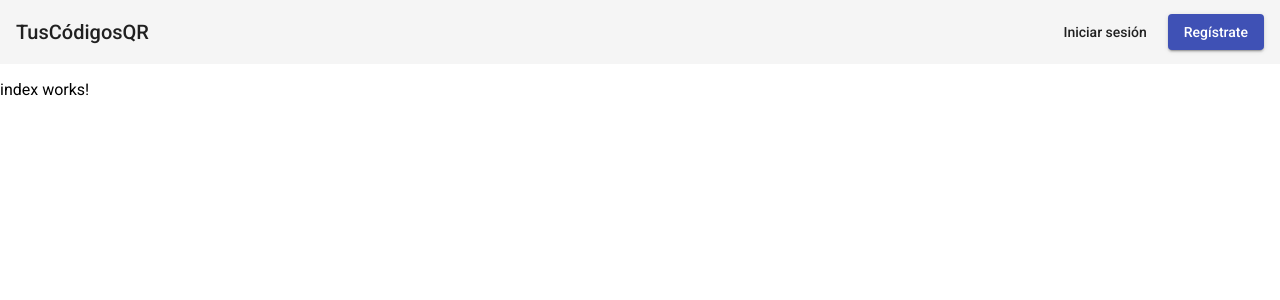
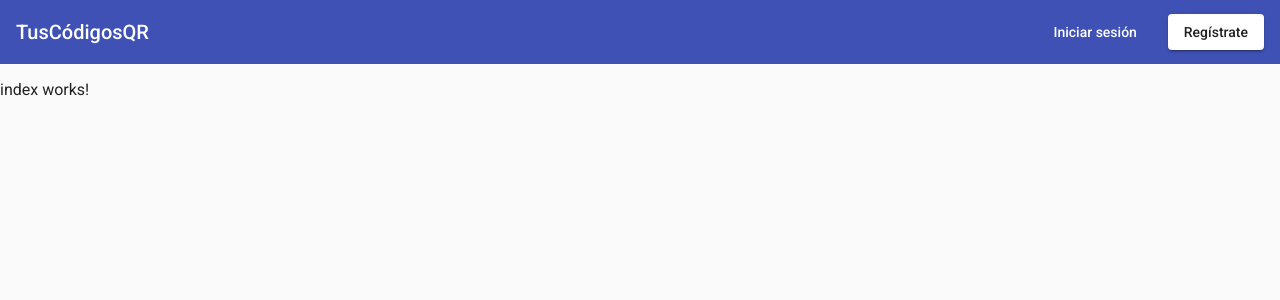
Before and after one commit to mesacarlos/QRServer-web, an Angular app: page / in a window 1280 px wide. Shown: the top 300 px of the page. Built offline with nearby package versions, Linux system fonts and the light colour scheme.

Commit message:
Navbar ready to start building content

```diff
--- a/angular.json
+++ b/angular.json
@@ -25,7 +25,8 @@
             ],
             "styles": [
               "./node_modules/@angular/material/prebuilt-themes/indigo-pink.css",
-              "src/styles.css"
+              "src/styles.css",
+			  "src/theme.scss"
             ],
             "scripts": []
           },
--- a/src/app/app.component.css
+++ b/src/app/app.component.css
@@ -0,0 +1,8 @@
+.nav-caption {
+    display: inline-block;
+    padding-left: 6px;
+}
+
+.middle-spacer {
+    flex: 1 1 auto;
+}
--- a/src/app/app.component.html
+++ b/src/app/app.component.html
@@ -1,3 +1,35 @@
-<app-navbar></app-navbar>
+<mat-sidenav-container fxFlexFill class="mainContainer">
+    <mat-sidenav color="primary" #sidenav mode="over" opened="false" fxHide.gt-sm="true">
+        <mat-nav-list>
+            <a mat-list-item routerLink="/" (click)="sidenav.toggle()">
+                <mat-icon>home</mat-icon> <span class="nav-caption">Inicio</span>
+            </a>
+            <a mat-list-item routerLink="/login" (click)="sidenav.toggle()">
+                <mat-icon>login</mat-icon> <span class="nav-caption">Iniciar sesión</span>
+            </a>
+            <a mat-list-item routerLink="/register" (click)="sidenav.toggle()">
+                <mat-icon>person_add</mat-icon> <span class="nav-caption">Regístrate</span>
+            </a>
+        </mat-nav-list>
+    </mat-sidenav>
+    <mat-sidenav-content fxFlexFill>
+        <mat-toolbar color="primary" class="navbar">
+            <div fxShow="true" fxHide.gt-sm="true">
+                <button mat-icon-button (click)="sidenav.toggle()">
+					<mat-icon>menu</mat-icon>
+				</button>
+            </div>
+            <a routerLink="/" routerLinkActive="active" class="webTitle">TusCódigosQR</a>
 
-<router-outlet></router-outlet>
+            <!-- Inicio Spacer central -->
+            <span class="middle-spacer"></span>
+            <!-- Fin Spacer central -->
+
+            <div fxShow="true" fxHide.lt-md="true">
+                <a mat-button routerLink="/login">Iniciar sesión</a> &nbsp;
+                <a mat-raised-button routerLink="/register">Regístrate</a>
+            </div>
+        </mat-toolbar>
+        <router-outlet></router-outlet>
+    </mat-sidenav-content>
+</mat-sidenav-container>
--- a/src/app/app.module.ts
+++ b/src/app/app.module.ts
@@ -4,7 +4,6 @@ import { BrowserModule } from '@angular/platform-browser';
 import { AppRoutingModule } from './app-routing.module';
 import { AppComponent } from './app.component';
 import { BrowserAnimationsModule } from '@angular/platform-browser/animations';
-import { NavbarComponent } from './navbar/navbar.component';
 import { LoginComponent } from './login/login.component';
 import { MatCheckboxModule } from '@angular/material/checkbox';
 import { MatButtonModule } from '@angular/material/button';
@@ -43,7 +42,6 @@ import { IndexComponent } from './index/index.component';
 @NgModule({
 	declarations: [
 		AppComponent,
-		NavbarComponent,
 		LoginComponent,
 		RegisterComponent,
 		IndexComponent
--- a/src/app/navbar/navbar.component.css
+++ /dev/null
@@ -1,3 +0,0 @@
-.middle-spacer {
-    flex: 1 1 auto;
-}
--- a/src/app/navbar/navbar.component.html
+++ /dev/null
@@ -1,8 +0,0 @@
-<mat-toolbar role="heading">
-    <a routerLink="/" routerLinkActive="active">TusCódigosQR</a>
-
-    <span class="middle-spacer"></span>
-
-    <a routerLink="/login" routerLinkActive="active"><button mat-button>Iniciar sesión</button></a> &nbsp;
-    <a routerLink="/register" routerLinkActive="active"><button mat-raised-button color="primary">Regístrate</button></a>
-</mat-toolbar>
--- a/src/app/navbar/navbar.component.ts
+++ /dev/null
@@ -1,15 +0,0 @@
-import { Component, OnInit } from '@angular/core';
-
-@Component({
-  selector: 'app-navbar',
-  templateUrl: './navbar.component.html',
-  styleUrls: ['./navbar.component.css']
-})
-export class NavbarComponent implements OnInit {
-
-  constructor() { }
-
-  ngOnInit(): void {
-  }
-
-}
--- /dev/null
+++ b/src/theme.scss
@@ -0,0 +1,20 @@
+@import '~@angular/material/theming';
+// Plus imports for other components in your app.
+// Include the common styles for Angular Material. We include this here so that you only
+// have to load a single css file for Angular Material in your app.
+// Be sure that you only ever include this mixin once!
+@include mat-core();
+// Define the palettes for your theme using the Material Design palettes available in palette.scss
+// (imported above). For each palette, you can optionally specify a default, lighter, and darker
+// hue. Available color palettes: https://material.io/design/color/
+$candy-app-primary: mat-palette($mat-indigo);
+$candy-app-accent: mat-palette($mat-pink, A200, A100, A400);
+// The warn palette is optional (defaults to red).
+$candy-app-warn: mat-palette($mat-red);
+// Create the theme object. A theme consists of configurations for individual
+// theming systems such as `color` or `typography`.
+$candy-app-theme: mat-light-theme(( color: ( primary: $candy-app-primary, accent: $candy-app-accent, warn: $candy-app-warn, )));
+// Include theme styles for core and each component used in your app.
+// Alternatively, you can import and @include the theme mixins for each component
+// that you are using.
+@include angular-material-theme($candy-app-theme);
```
Also changed, not shown: 1 other file (tests, documents, lock files or other folders).
